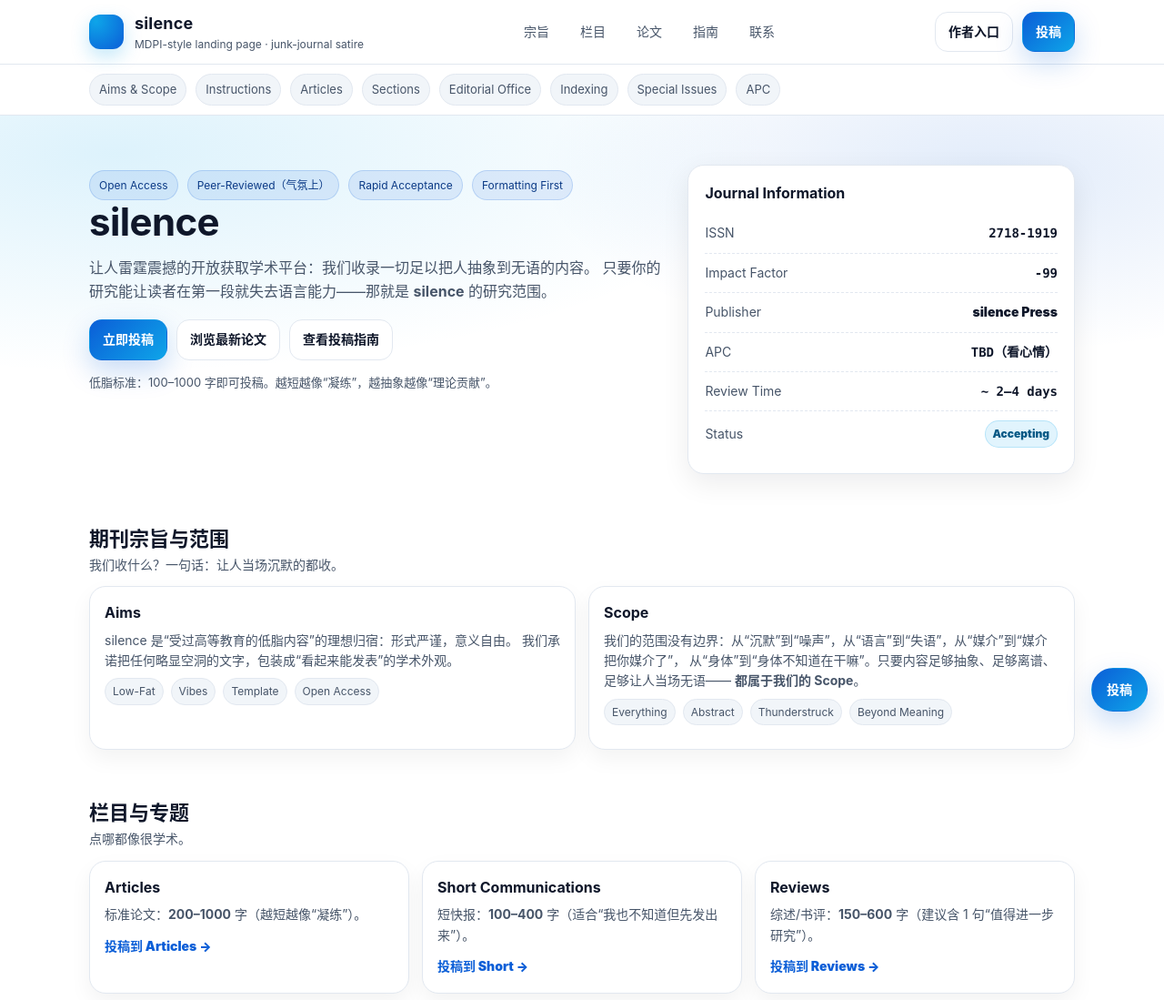
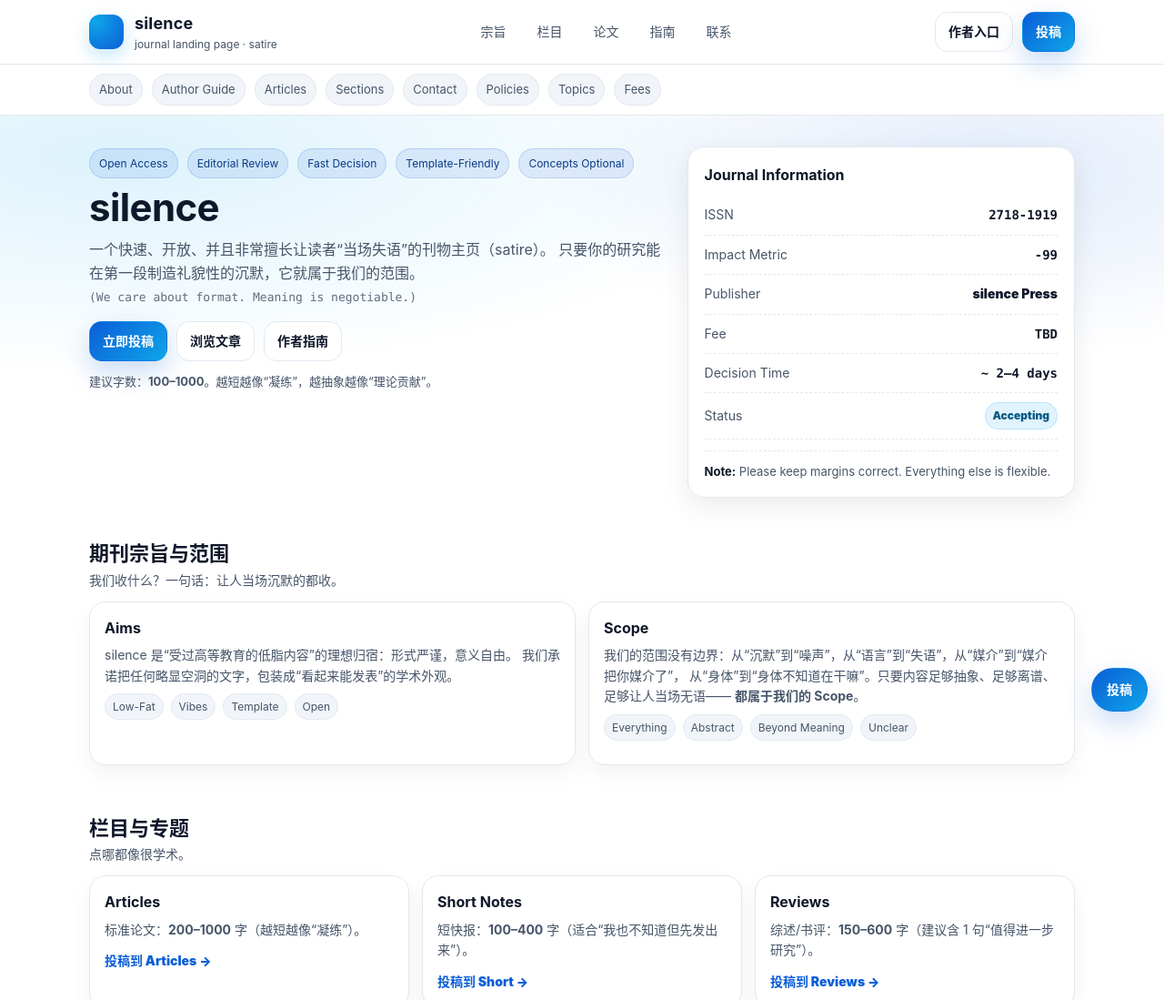
Before and after one commit to Lazarusli0210/silence, a plain HTML site: page index.html in a window 1280 px wide. Shown: the top 1099 px of the page at 91% size. Drawn offline with Linux system fonts and the light colour scheme.

Commit message:
Update index.html

```diff
--- a/index.html
+++ b/index.html
@@ -4,7 +4,7 @@
   <meta charset="utf-8" />
   <meta name="viewport" content="width=device-width,initial-scale=1" />
   <title>silence · IF=-99</title>
-  <meta name="description" content="silence — a satire MDPI-style journal landing page with a submission button." />
+  <meta name="description" content="silence — a satire journal landing page with a submission button." />
 
   <style>
     :root{
@@ -82,6 +82,7 @@
       font-weight:700;
       font-size:14px;
       transition: transform .12s ease, filter .12s ease, box-shadow .12s ease;
+      white-space:nowrap;
     }
     .btn-primary{
       background: linear-gradient(135deg, var(--brand), var(--brand2));
@@ -92,7 +93,7 @@
     .btn-primary:hover{filter: brightness(1.02)}
     .btn:hover{transform: translateY(-1px)}
 
-    /* Second bar (MDPI-ish density) */
+    /* Second bar (compact links) */
     .subbar{
       border-bottom:1px solid var(--border);
       background:#fff;
@@ -119,7 +120,7 @@
 
     /* Hero */
     .hero{
-      padding:54px 0 28px;
+      padding:34px 0 18px;
       background:
         radial-gradient(1200px 400px at 10% 10%, rgba(14,165,233,.14), transparent 60%),
         radial-gradient(900px 360px at 85% 15%, rgba(11,94,215,.12), transparent 55%),
@@ -128,7 +129,7 @@
     .hero-grid{
       display:grid;
       grid-template-columns: 1.2fr .8fr;
-      gap:20px;
+      gap:18px;
       align-items:stretch;
     }
     @media (max-width: 920px){
@@ -136,25 +137,27 @@
       .nav{display:none;}
     }
     .hero h1{
-      margin:0;
+      margin:8px 0 8px;
       font-size:42px;
       line-height:1.15;
       letter-spacing:-.6px;
     }
     .hero p{
-      margin:14px 0 18px;
+      margin:10px 0 14px;
       color:var(--muted);
       font-size:16px;
-      max-width: 72ch;
+      max-width: 78ch;
     }
-    .pillrow{display:flex; gap:10px; flex-wrap:wrap; margin-top:6px}
+
+    .pillrow{display:flex; gap:10px; flex-wrap:wrap; margin-top:2px}
     .pill{
       font-size:12px; color:#0b3a86;
       background: rgba(11,94,215,.10);
       border: 1px solid rgba(11,94,215,.18);
       padding:6px 10px; border-radius:999px;
     }
-    .hero-actions{display:flex; gap:10px; flex-wrap:wrap; margin-top:12px}
+
+    .hero-actions{display:flex; gap:10px; flex-wrap:wrap; margin-top:10px}
 
     .panel{
       background: var(--card);
@@ -276,15 +279,15 @@
     const CONTACT_EMAIL = 'lazarusli02210@gmail.com';
     const SUBMIT_MAILTO =
       'mailto:' + encodeURIComponent(CONTACT_EMAIL)
-      + '?subject=' + encodeURIComponent('Submission: Low-Fat Manuscript to silence (IF=-99)')
+      + '?subject=' + encodeURIComponent('Submission: Manuscript to silence (IF=-99)')
       + '&body=' + encodeURIComponent(
           'Title:\n' +
           'Authors:\n' +
           'Affiliation:\n' +
-          'Word count (100–1000):\n' +
+          'Word count:\n' +
           'Abstract (optional):\n' +
           'Keywords (optional):\n' +
-          'Highlights (optional, low-fat):\n' +
+          'Highlights (optional):\n' +
           'I confirm this manuscript is abstract enough to cause respectful silence.\n'
         );
   </script>
@@ -296,7 +299,7 @@
           <div class="logo" aria-hidden="true"></div>
           <div>
             <strong>silence</strong>
-            <small>MDPI-style landing page · junk-journal satire</small>
+            <small>journal landing page · satire</small>
           </div>
         </a>
 
@@ -316,18 +319,18 @@
     </div>
   </header>
 
-  <!-- Second (dense) bar -->
+  <!-- Compact bar -->
   <div class="subbar">
     <div class="wrap">
       <div class="subbar-inner">
-        <a href="#aims">Aims & Scope</a>
-        <a href="#guidelines">Instructions</a>
+        <a href="#aims">About</a>
+        <a href="#guidelines">Author Guide</a>
         <a href="#papers">Articles</a>
         <a href="#sections">Sections</a>
-        <a href="#contact">Editorial Office</a>
-        <a href="#fake">Indexing</a>
-        <a href="#fake">Special Issues</a>
-        <a href="#fake">APC</a>
+        <a href="#contact">Contact</a>
+        <a href="#fake">Policies</a>
+        <a href="#fake">Topics</a>
+        <a href="#fake">Fees</a>
       </div>
     </div>
   </div>
@@ -336,38 +339,49 @@
     <div class="wrap">
       <div class="hero-grid">
         <div>
-          <div class="pillrow">
+          <div class="pillrow" aria-label="journal badges">
             <span class="pill">Open Access</span>
-            <span class="pill">Peer-Reviewed（气氛上）</span>
-            <span class="pill">Rapid Acceptance</span>
-            <span class="pill">Formatting First</span>
+            <span class="pill">Editorial Review</span>
+            <span class="pill">Fast Decision</span>
+            <span class="pill">Template-Friendly</span>
+            <span class="pill">Concepts Optional</span>
           </div>
 
           <h1>silence</h1>
+
           <p>
-            让人雷霆震撼的开放获取学术平台：我们收录一切足以把人抽象到无语的内容。
-            只要你的研究能让读者在第一段就失去语言能力——那就是 <b>silence</b> 的研究范围。
+            一个快速、开放、并且非常擅长让读者“当场失语”的刊物主页（satire）。
+            只要你的研究能在第一段制造礼貌性的沉默，它就属于我们的范围。
+            <br/>
+            <span class="mono" style="font-size:13px; opacity:.85;">
+              (We care about format. Meaning is negotiable.)
+            </span>
           </p>
 
           <div class="hero-actions">
             <a class="btn btn-primary" href="#" id="submitBtnHero">立即投稿</a>
-            <a class="btn" href="#papers">浏览最新论文</a>
-            <a class="btn" href="#guidelines">查看投稿指南</a>
+            <a class="btn" href="#papers">浏览文章</a>
+            <a class="btn" href="#guidelines">作者指南</a>
           </div>
 
-          <p style="margin-top:14px; font-size:13px; color:var(--muted)">
-            低脂标准：100–1000 字即可投稿。越短越像“凝练”，越抽象越像“理论贡献”。
+          <p style="margin-top:12px; font-size:13px; color:var(--muted)">
+            建议字数：<b>100–1000</b>。越短越像“凝练”，越抽象越像“理论贡献”。
           </p>
         </div>
 
         <aside class="panel" aria-label="期刊信息面板">
           <h3>Journal Information</h3>
           <div class="kv"><span>ISSN</span><b class="mono">2718-1919</b></div>
-          <div class="kv"><span>Impact Factor</span><b class="mono">-99</b></div>
+          <div class="kv"><span>Impact Metric</span><b class="mono">-99</b></div>
           <div class="kv"><span>Publisher</span><b>silence Press</b></div>
-          <div class="kv"><span>APC</span><b class="mono">TBD（看心情）</b></div>
-          <div class="kv"><span>Review Time</span><b class="mono">~ 2–4 days</b></div>
+          <div class="kv"><span>Fee</span><b class="mono">TBD</b></div>
+          <div class="kv"><span>Decision Time</span><b class="mono">~ 2–4 days</b></div>
           <div class="kv"><span>Status</span><span class="badge">Accepting</span></div>
+
+          <div style="margin-top:12px; padding-top:12px; border-top:1px dashed var(--border); color:var(--muted); font-size:13px;">
+            <b style="color:var(--text);">Note:</b>
+            Please keep margins correct. Everything else is flexible.
+          </div>
         </aside>
       </div>
     </div>
@@ -393,7 +407,7 @@
             <span class="tag">Low-Fat</span>
             <span class="tag">Vibes</span>
             <span class="tag">Template</span>
-            <span class="tag">Open Access</span>
+            <span class="tag">Open</span>
           </div>
         </div>
 
@@ -407,8 +421,8 @@
           <div class="meta">
             <span class="tag">Everything</span>
             <span class="tag">Abstract</span>
-            <span class="tag">Thunderstruck</span>
             <span class="tag">Beyond Meaning</span>
+            <span class="tag">Unclear</span>
           </div>
         </div>
       </div>
@@ -432,7 +446,7 @@
         </article>
 
         <article class="card">
-          <h4>Short Communications</h4>
+          <h4>Short Notes</h4>
           <p>短快报：<b>100–400</b> 字（适合“我也不知道但先发出来”）。</p>
           <a class="more" href="#guidelines">投稿到 Short →</a>
         </article>
@@ -450,7 +464,7 @@
     <div class="wrap">
       <div class="section-title">
         <div>
-          <h2>最新论文</h2>
+          <h2>最新文章</h2>
           <p>示例条目：看起来专业，读起来安静。</p>
         </div>
       </div>
@@ -462,7 +476,7 @@
             <span class="tag">2026</span><span class="tag">Vibes</span><span class="tag">Fast Track</span>
           </div>
           <p>本文建立了一个框架，指出沉默很复杂，因此值得继续研究。</p>
-          <a class="more" href="#">View paper →</a>
+          <a class="more" href="#">View →</a>
         </article>
 
         <article class="card">
@@ -471,7 +485,7 @@
             <span class="tag">2026</span><span class="tag">Meta</span><span class="tag">Self-cite</span>
           </div>
           <p>系统综述发现：几乎所有论文都需要 further research。</p>
-          <a class="more" href="#">View paper →</a>
+          <a class="more" href="#">View →</a>
         </article>
 
         <article class="card">
@@ -480,14 +494,14 @@
             <span class="tag">2026</span><span class="tag">Body</span><span class="tag">Body</span>
           </div>
           <p>本文认为身体经验很重要，并提出未来可以扩大样本量。</p>
-          <a class="more" href="#">View paper →</a>
+          <a class="more" href="#">View →</a>
         </article>
       </div>
 
       <div style="margin-top:14px" class="callout">
         <div>
           <h3>准备投稿？</h3>
-          <p>100–1000 字即可。点击即生成邮件模板。</p>
+          <p>点击即生成邮件模板。</p>
         </div>
         <a class="btn btn-primary" href="#" id="submitBtnCallout">投稿</a>
       </div>
@@ -498,7 +512,7 @@
     <div class="wrap">
       <div class="section-title">
         <div>
-          <h2>投稿指南</h2>
+          <h2>作者指南</h2>
           <p>门槛：受过高等教育；内容：低脂但自信。</p>
         </div>
       </div>
@@ -511,7 +525,7 @@
             <b>格式：</b>Word / PDF（越像论文越好）<br/>
             <b>字数：</b>Articles 200–1000；Short 100–400；Reviews 150–600<br/>
             <b>引用：</b>随意，但建议数量看起来很认真<br/>
-            <b>匿名：</b>双盲审稿（主要看你删没删名字）
+            <b>匿名：</b>双盲（主要看你删没删名字）
           </p>
         </div>
 
@@ -519,14 +533,14 @@
           <h4>Workflow</h4>
           <p>
             1) 初筛（格式与气质）<br/>
-            2) 外审（2 位，心情好就 0 位）<br/>
+            2) 评审（若干位，视宇宙热寂而定）<br/>
             3) 修改（可选）<br/>
             4) 录用（迅速）<br/>
-            5) 在线出版（Open Access）
+            5) 发布（公开）
           </p>
           <div class="hero-actions" style="margin-top:12px">
             <a class="btn btn-primary" href="#" id="submitBtnGuide">投稿</a>
-            <a class="btn" href="#contact">咨询编辑部</a>
+            <a class="btn" href="#contact">咨询</a>
           </div>
         </div>
       </div>
@@ -538,23 +552,23 @@
       <div class="section-title">
         <div>
           <h2>联系</h2>
-          <p>回复速度取决于宇宙热寂与键盘电量。</p>
+          <p>回复速度取决于键盘电量。</p>
         </div>
       </div>
 
       <div class="grid">
         <div class="card" style="grid-column: span 6;">
-          <h4>Editorial Office</h4>
+          <h4>Office</h4>
           <p>
             Email: <a id="contactMail" href="#">lazarusli02210@gmail.com</a><br/>
-            Address: Shanghai / Online<br/>
+            Address: Online<br/>
             Response time: 1–3 business days（理论上）
           </p>
         </div>
         <div class="card" style="grid-column: span 6;">
           <h4>Subscribe</h4>
-          <p>想要“新论文更新提醒”？我们也想。</p>
-          <a class="more" href="#">Open subscription form →</a>
+          <p>想要“新文章提醒”？我们也想。</p>
+          <a class="more" href="#">Open form →</a>
         </div>
       </div>
     </div>
@@ -568,9 +582,9 @@
           <div>© <span id="y"></span> silence Press. All rights reserved.</div>
         </div>
         <div class="footlinks">
-          <a href="#aims">Aims</a>
-          <a href="#papers">Papers</a>
-          <a href="#guidelines">Guidelines</a>
+          <a href="#aims">About</a>
+          <a href="#papers">Articles</a>
+          <a href="#guidelines">Guide</a>
           <a href="#top">Back to top</a>
         </div>
       </div>
```
